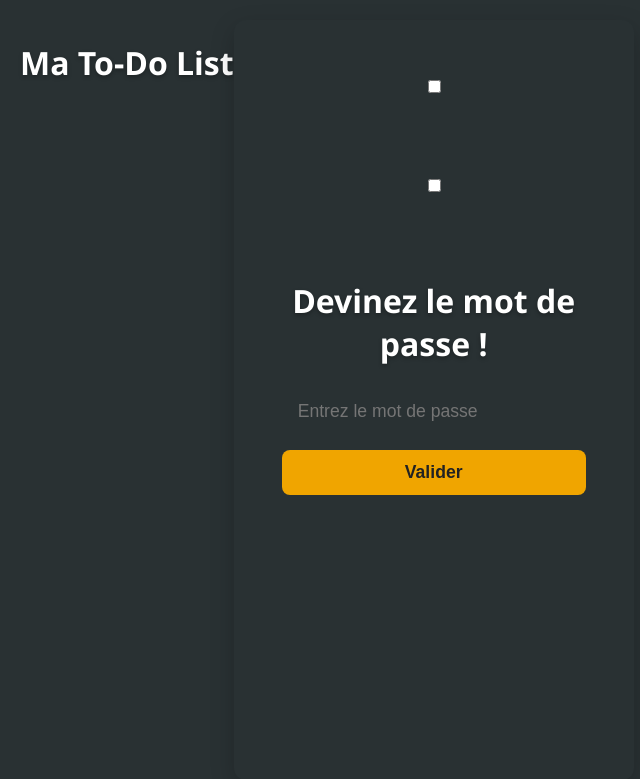
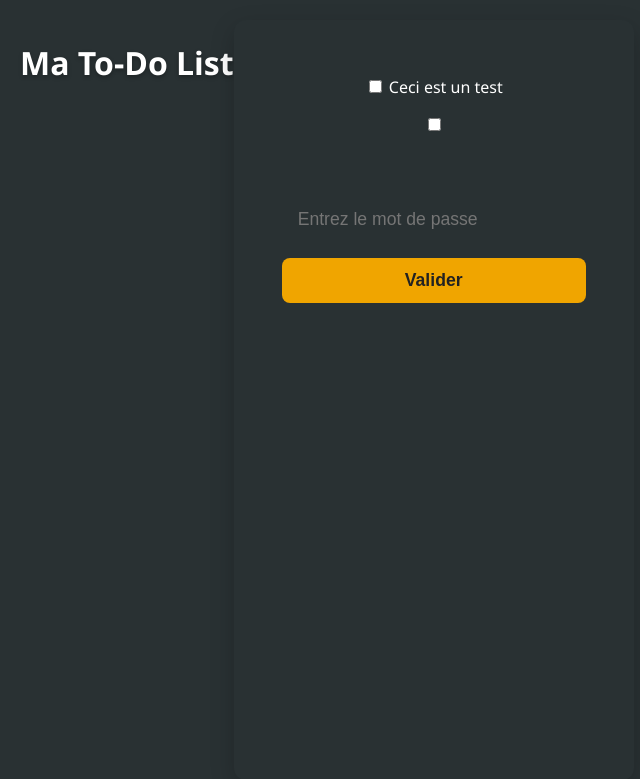
Before and after one commit to dim2008/projet, a Flask app: page / in a window 1280 px wide. Shown: the top 779 px of the page, without its empty margins (0-640 px from the left). Run offline with Flask 3, Linux system fonts and the light colour scheme.

Commit message:
Update index.html

```diff
--- a/templates/index.html
+++ b/templates/index.html
@@ -11,11 +11,10 @@
     <div class="container">
         <p>
 		<input type="checkbox" id="tache1">
-        	<label for="tache1" aria-describedby="label"><input type="text"></label>
+        	<label for="tache1" aria-describedby="label">Ceci est un test</label>
         </p>
         <input type="checkbox">
         <input type="text">
-        <h1>Devinez le mot de passe !</h1>
         <input type="text" id="passwordInput" placeholder="Entrez le mot de passe" />
         <button id="submitBtn">Valider</button>
         <p id="response"></p>
```
